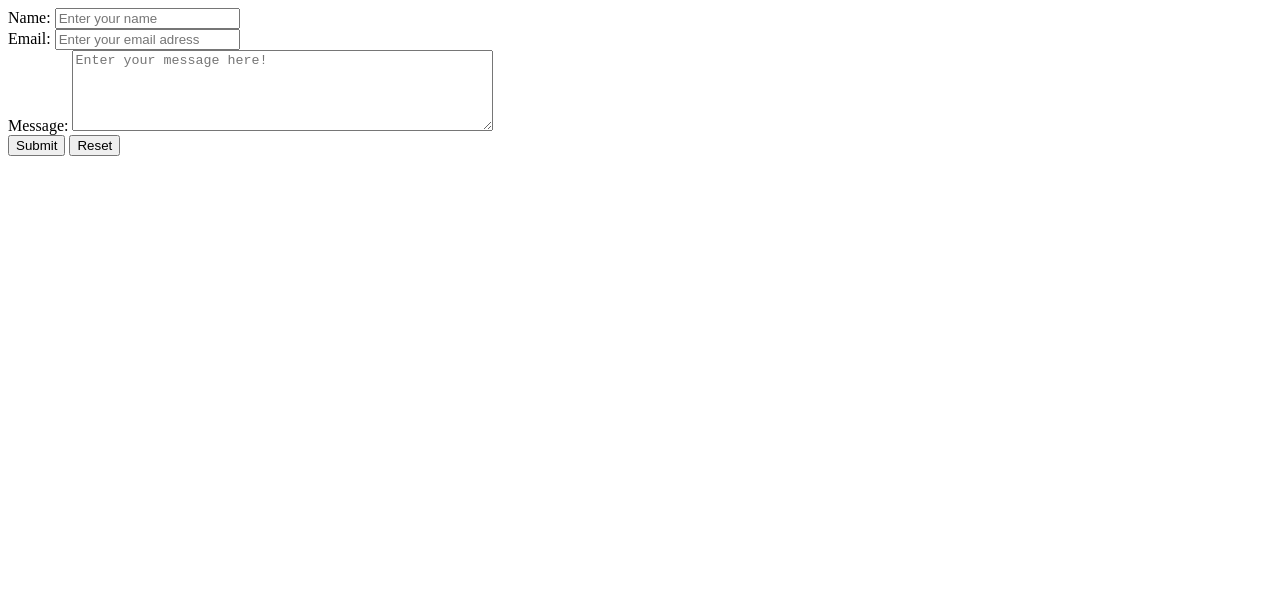
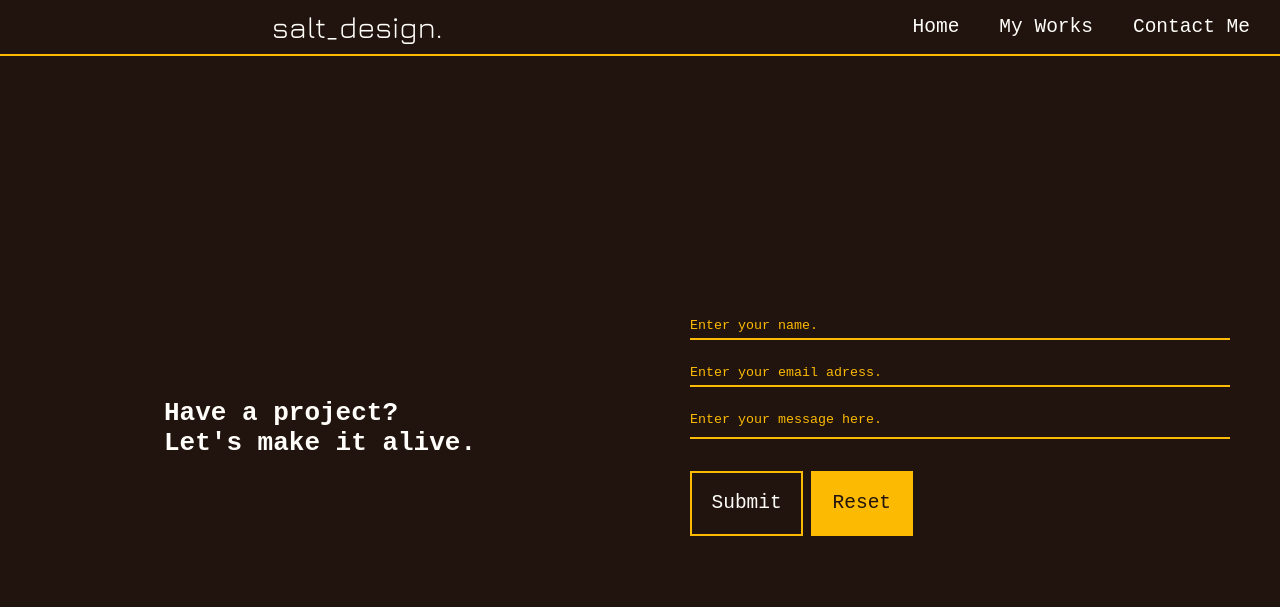
Before and after one commit to saltinkaya/cycodes-my-portfolio, a plain HTML site: page contact-me.html in a window 1280 px wide. Drawn offline with nearby package versions, Linux system fonts and the light colour scheme.

Commit message:
Styled Contact Me Page and reorginized all files and folders

```diff
--- a/contact-me.html
+++ b/contact-me.html
@@ -6,57 +6,68 @@
     <meta http-equiv="X-UA-Compatible" content="IE=edge">
     <meta name="viewport" content="width=device-width, initial-scale=1.0">
     <title>Document</title>
-    <link rel="stylesheet" href="style-contact.css">
+    <link rel="stylesheet" href="css/style-contact.css">
+
 </head>
 
 <body>
+    <div class="container">
+        <header class="main-header">
+            <div class="brand-logo">
+                <h1 class="brand-logo"> salt_design.</h1>
+            </div>
+            <nav class="header-nav">
+                <ul class="header-nav-ul-list">
+                    <li class="header-nav-list-items">
+                        <a class="hrefs" href="file:///Users/saltin/Desktop/Coding/CyCodes/my-portfolio/index.html">Home</a>
+                    </li>
+                    <li class="header-nav-list-items">
+                        <a class="hrefs" href="#">My Works</a>
+                    </li>
+                    <li class="header-nav-list-items">
+                        <a class="hrefs" href="#">Contact Me</a>
+                    </li>
+                </ul>
+            </nav>
+        </header>
+
+        <div class="contact">
+            <div class="quote">
+
+                <h1> Have a project? <br>
+                    Let's make it alive.</h1>
+
+
+            </div>
             <!-- Created a form block -->
             <form id="contact-us">
 
                 <!-- Created a div for name input-->
                 <div class="name-input">
-            <label for="name1">Name:</label>
-            <input type="text" name="name" class="form-control" placeholder="Enter your name" id="name1"
+                    <label for="name1"></label>
+                    <input type="text" name="name" class="form-control" placeholder="Enter your name." id="name1"
                         autocomplete="off" value="" required>
                 </div>
                 <!-- Created a div for email input-->
                 <div class="email-input">
-            <label for="email">Email:</label>
-            <input type="email" name="email" class="form-control" placeholder="Enter your email adress" id="email"
-                value="" required>
+                    <label for="email"></label>
+                    <input type="email" name="email" class="form-control" placeholder="Enter your email adress."
+                        id="email" value="" required>
                 </div>
                 <!-- Created a div for nmessage textarea-->
                 <div class="message-input">
-            <label for="message">Message:</label>
-            <textarea name="text-message" id="message" rows="5" cols="50" placeholder="Enter your message here!"
-                style="resize:vertical"></textarea>
+                    <label for="message"></label>
+                    <textarea name="text-message" id="message" rows="1" cols="50" placeholder="Enter your message here."></textarea>
                 </div>
                 <!-- Two buttons, submit will return values in the alert box, reset will clear the form -->
                 <div class="buttons">
-            <button id="submit-button" type="submit" form="contact-us">Submit</button>
-            <button id="reset-button"type="reset" form="contact-us">Reset</button>
+                    <button class="button button1"  id="submit-button" type="submit" form="contact-us">Submit</button>
+                    <button class="button button2" id="reset-button" type="reset" form="contact-us">Reset</button>
                 </div>
             </form>
-
-<script>
-    /* Declaring variables */
-    let name_input = document.getElementById('name1'); /* Name Input */
-    let email_input = document.getElementById('email'); /* Email input */
-    let text_message = document.getElementById('message'); /* Textarea Message */
-
-    let button = document.getElementById('submit-button');  /* Button */
-
-    /* Get all values all together in the alert  */
-
-    button.addEventListener('click',function(){
-        alert("Name: " + name_input.value +
-        "\nEmail: " + email_input.value +
-        "\nYour Message: "+ text_message.value);
-    });
-
-
-</script>
-
+        </div>
+        <script src="js/myscript.js"></script>
+    </div>
 </body>
 
 </html>
--- /dev/null
+++ b/css/style-contact.css
@@ -0,0 +1,297 @@
+@import url('https://fonts.googleapis.com/css2?family=Jura:wght@300;400&display=swap');
+
+* {
+    margin: 0;
+    padding: 0;
+}
+
+:root {
+    --black: #21130d;
+    --white: #fffefa;
+    --orange: #fcba03;
+
+    --font: monospace;
+
+}
+
+body {
+    background-color: var(--black);
+    color: var(--white);
+    font-family: var(--font);
+}
+
+.container {
+
+    display: flex;
+    flex-direction: column;
+    height: 100vh;
+}
+
+/* ------------------*/
+/* Header Starts here*/
+/* ------------------*/
+
+.main-header {
+    display: flex;
+    justify-content: space-between;
+    align-items: center;
+    flex-wrap: wrap;
+    position: sticky;
+    top: 0;
+    width: 100%;
+    border-bottom: 2px solid var(--orange)
+}
+
+
+/* Header Logo */
+.brand-logo {
+
+    flex-grow: 3;
+    display: flex;
+    justify-content: center;
+    align-items: center;
+    margin: 10px;
+
+
+    font-family: 'Jura', sans-serif;
+    font-style: normal;
+    font-weight: 400;
+    font-size: 30px;
+    line-height: 14px;
+
+
+}
+
+/* Header Navigation */
+.header-nav {
+    flex-grow: 1;
+    display: flex;
+    justify-content: flex-end;
+    align-items: center;
+    margin: 10px;
+}
+
+
+/* Unordered List group */
+.header-nav-ul-list {
+    display: flex;
+    list-style-type: none;
+}
+
+.header-nav-list-items {
+
+    padding: 0 20px;
+}
+
+/* Nav bar menu items */
+.hrefs {
+    color: var(--white);
+    text-decoration: none;
+    font-family: var(--font);
+    font-size: 1.5em;
+
+}
+
+/* ----------------*/
+/* HEADER ENDS HERE*/
+/* ----------------*/
+
+
+/* ---------------------------------------------------- */
+
+
+/* ------------------------*/
+/* CONTACT FORM STARTS HERE*/
+/* ------------------------*/
+
+
+/* Main contact body */
+.contact {
+    display: flex;
+    justify-content: space-evenly;
+    align-items: center;
+    height: 100%;
+}
+
+/* Quote section */
+
+.quote {
+
+    width: 50vw;
+    align-self: center;
+    display: flex;
+    justify-content: center;
+}
+
+/* Contact Form Section */
+
+
+
+::placeholder {
+    color: var(--orange);
+    opacity: 1; /* Firefox */
+  }
+
+  :-ms-input-placeholder { /* Internet Explorer 10-11 */
+    color: var(--orange);
+  }
+
+  ::-ms-input-placeholder { /* Microsoft Edge */
+    color: var(--orange);
+  }
+
+
+
+
+
+#contact-us {
+    display: flex;
+    flex-direction: column;
+    justify-content: center;
+    align-items: stretch;
+    width: 50vw;
+    padding: 50px;
+    box-sizing: border-box;
+}
+
+/* Select all div elements where parent is #contact-us*/
+
+#contact-us > div {
+  /*  background-color: yellow;*/
+    margin: 10px 0;
+
+}
+
+
+
+/* Form Name Element */
+.name-input {
+    display: flex;
+
+}
+
+
+#name1 {
+    width: 100%;
+    border: none;
+    border-bottom: 2px var(--orange) solid;
+    background-color: var(--black);
+    color:var(--orange);
+    padding:5px 0;
+    font-family: var(--font);
+
+}
+
+input:focus ,
+textarea:focus{
+   outline:none;
+   font-family: var(--font);
+}
+
+/* Form Email Element */
+
+#email{
+    width: 100%;
+    border: none;
+    border-bottom: 2px var(--orange) solid;
+    background-color: var(--black);
+    color:var(--orange);
+    padding:5px 0;
+    font-family: var(--font);
+
+
+
+}
+/* Form Textbox Element */
+
+#message {
+    width: 100%;
+    border: none;
+    border-bottom: 2px var(--orange) solid;
+    background-color: var(--black);
+    color:var(--orange);
+    padding:5px 0;
+    resize: none;
+    height:20px;
+    font-family: var(--font);
+
+
+}
+
+/* Buttons */
+
+.button {
+    box-sizing: border-box;
+    -moz-box-sizing: border-box;
+    -webkit-box-sizing: border-box;
+    height: auto;
+    border:  2px solid var(--orange);
+    color: var(--white);
+    padding: 1em;
+    text-align: center;
+    text-decoration: none;
+    display: inline-block;
+    font-size: 1.5em;
+    margin: 0.5rem 0;
+    cursor: pointer;
+    font-family: var(--font);
+}
+
+.button1 {
+    background-color: var(--black);
+
+}
+
+.button2 {
+    background-color: var(--orange);
+    color: var(--black)
+
+}
+
+
+
+
+
+/* ---------------------------------------------------- */
+
+
+
+/* ------------ */
+/* SCREEN SIZES */
+/* ------------ */
+
+
+@media screen and (max-width:800px) {
+    .main-header {
+
+        flex-direction: column;
+
+    }
+
+    .header-nav {
+        justify-content: center;
+    }
+
+    .contact{
+        flex-direction: column;
+    }
+    .quote,
+    #contact-us {
+        width:100%;
+    }
+}
+
+@media (max-width:480px) {
+    .hrefs {
+        font-size: 1.2em;
+    }
+
+    .contact{
+        flex-direction: column;
+    }
+
+    .quote,
+    #contact-us {
+        width:100%;
+    }
+}
--- /dev/null
+++ b/js/myscript.js
@@ -0,0 +1,30 @@
+
+/* TO DO: Add name and email validation before the popup. So, if name and email is not valid, Alert will not fire. */
+
+/* Declaring variables */
+let name_input = document.getElementById('name1'); /* Name Input */
+let email_input = document.getElementById('email'); /* Email input */
+let text_message = document.getElementById('message'); /* Textarea Message */
+
+let button = document.getElementById('submit-button');  /* Button */
+
+/* Get all values all together in the alert  */
+
+button.addEventListener('click', function () {
+
+
+
+    if (name_input.value == false || email_input.value == false || text_message.value == false) {
+        alert("Please fill the required areas ");
+    }
+
+    else {
+        alert("Name: " + name_input.value +
+            "\nEmail: " + email_input.value +
+            "\nYour Message: " + text_message.value);}
+
+  /*  if (name_input.value != "" ||  email_input.value != "" || text_message.value != "") {
+
+    }
+*/
+});
```
Also changed, not shown: css/style.css (renamed from style.css, +33 -22 lines), index.html (+11 -30 lines), img/image1.svg (renamed from image1.svg), style-contact.css (deleted), 1 other file. Lines whose indentation alone changed are shown as unchanged.
